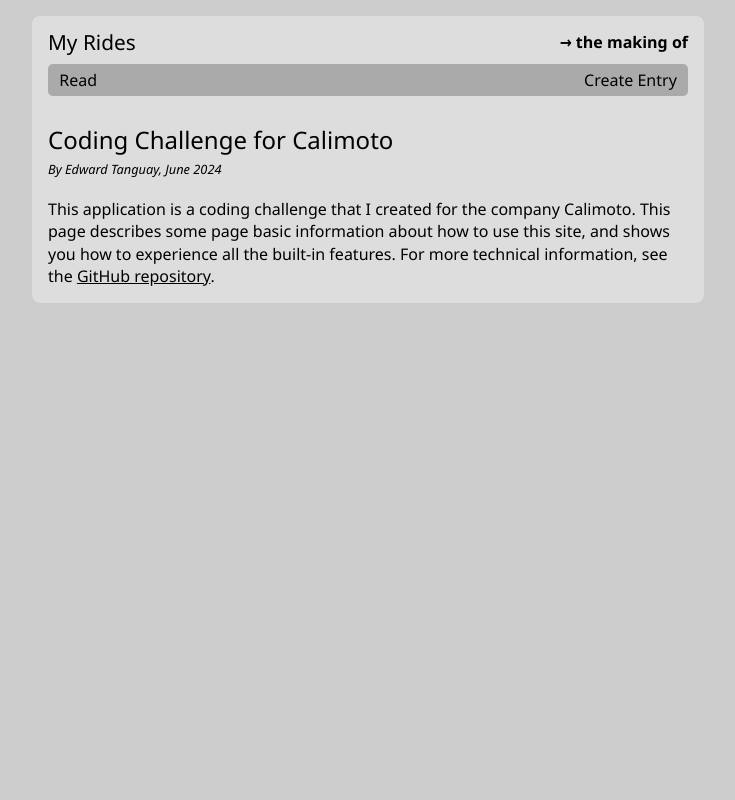
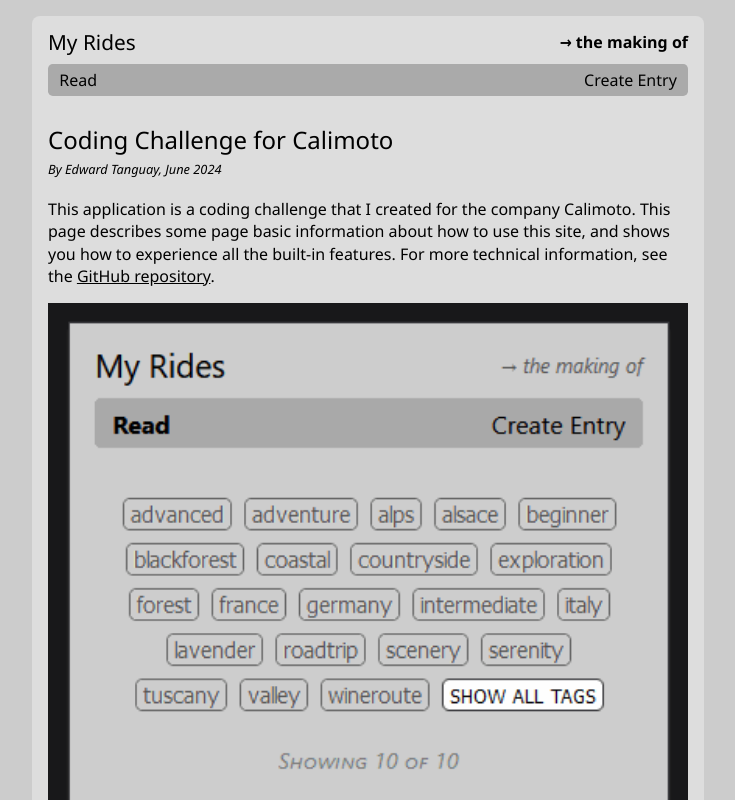
Before and after one commit to edwardtanguay/coding-challenge-react-blogsite-calimoto, a React (Vite) app: page /making-of in a window 1280 px wide. Shown: the top 800 px of the page, without its empty margins (272-1007 px from the left). Built offline with nearby package versions, Linux system fonts and the light colour scheme.

Commit message:
added gif in making of

```diff
--- a/src/pages/PageMakingOf.tsx
+++ b/src/pages/PageMakingOf.tsx
@@ -11,6 +11,7 @@ export const PageMakingOf = () => {
 				information, see the{" "}
 				<a href="nnn" target="_blank">GitHub repository</a>.
 			</p>
+			<img src="images/reactccdemo.gif" alt="demo of app"/>
 		</section>
 	);
 };
--- a/src/styles/index.scss
+++ b/src/styles/index.scss
@@ -76,6 +76,13 @@ body {
 						}
 					}
 				}
+			}
+		}
+
+		.pageMakingOf {
+			img {
+				width: 100%;
+				margin-top: 1rem;
 			}
 		}
 
```
Also changed, not shown: public/images/reactccdemo.gif (added).
